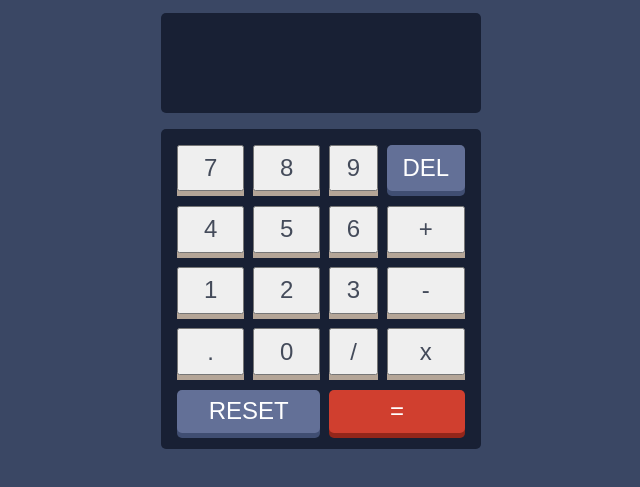
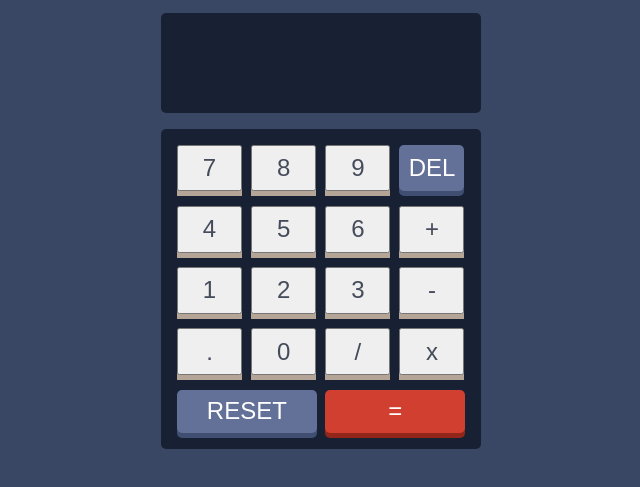
Before and after one commit to CleanCoderK/calculator-app, a plain HTML site: page index.html in a window 1280 px wide. Shown: the part 205-692 px from the top of the page, without its empty margins (319-959 px from the left). Drawn offline with Linux system fonts and the light colour scheme.

Commit message:
changed btn width from 100% to 65px

```diff
--- a/style.css
+++ b/style.css
@@ -164,7 +164,7 @@ body{
 }
 
 .btn{
-  width: 100%;
+  width: 65px;
   height: 100%;
   font-size: inherit;
   color: var(--very-dark-grayish-blue);
```
